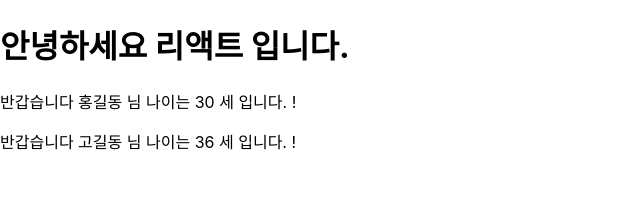
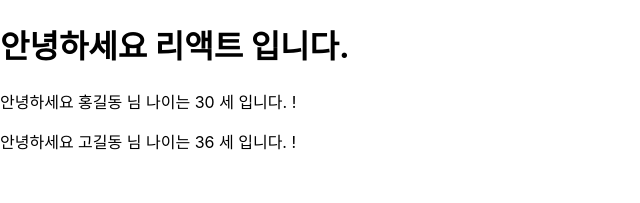
Before and after one commit to skymill2000/fintech211122, a React (Create React App) app in the folder fintech/: page / in a window 1280 px wide. Shown: the top 203 px of the page, without its empty margins (0-640 px from the left). Built offline with nearby package versions, Linux system fonts and the light colour scheme.

Commit message:
컴포넌트 파일 분리

```diff
--- a/fintech/src/App.js
+++ b/fintech/src/App.js
@@ -1,14 +1,6 @@
+import Welcome from "./components/Welcome";
+
 const greeting = <h1>안녕하세요 리액트 입니다.</h1>;
-
-const Welcome = (props) => {
-  console.log(props);
-  return (
-    <p>
-      반갑습니다 {props.username} 님 나이는 {props.userage} 세 입니다. !
-    </p>
-  );
-};
-// 컴포넌트
 
 function App() {
   return (
--- /dev/null
+++ b/fintech/src/components/Welcome.js
@@ -0,0 +1,10 @@
+const Welcome = ({ username, userage }) => {
+  // const { username, userage } = props; // 구조분해 예시 기본
+  return (
+    <p>
+      안녕하세요 {username} 님 나이는 {userage} 세 입니다. !
+    </p>
+  );
+};
+
+export default Welcome;
```
